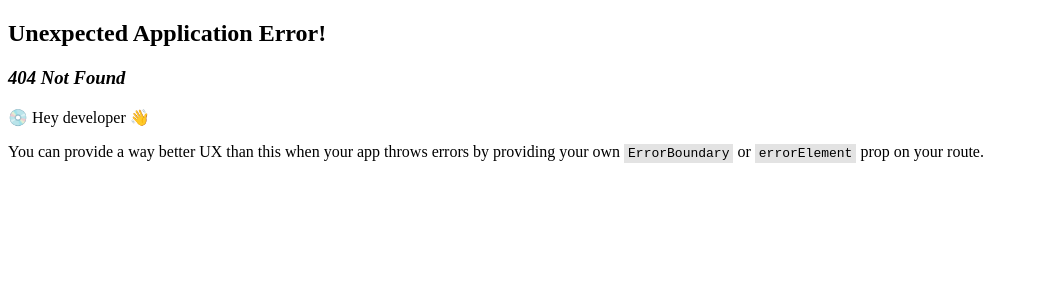
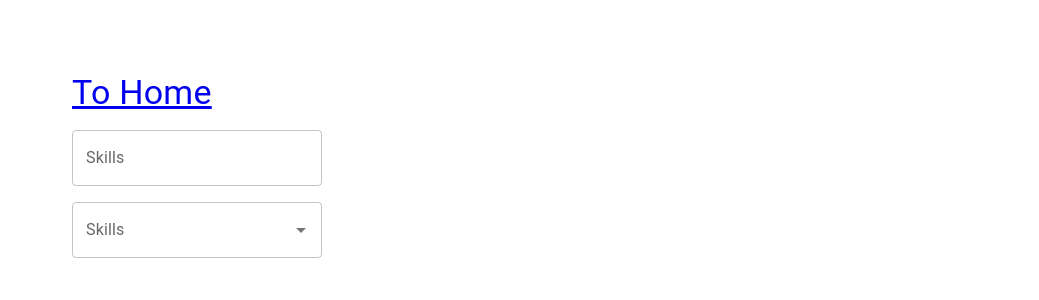
Before and after one commit to DonOhhhh/React-MUI-Tutorials, a React (Vite) app: page /autocomplete in a window 1280 px wide. Before the commit this address had no page. Shown: the top 300 px of the page, without its empty margins (0-1039 px from the left). Built offline with nearby package versions, Linux system fonts and the light colour scheme.

Commit message:
feat : Autocomplete

```diff
--- a/src/components/Links.tsx
+++ b/src/components/Links.tsx
@@ -11,6 +11,7 @@
         { link: "/checkbox", text: "Checkbox" },
         { link: "/switch", text: "Switch" },
         { link: "/rating", text: "Rating" },
+        { link: "/autocomplete", text: "Autocomplete" },
     ];
 
     return (
--- /dev/null
+++ b/src/components/MuiAutocomplete.tsx
@@ -0,0 +1,44 @@
+import { Autocomplete, Stack, TextField } from "@mui/material";
+import { useState } from "react";
+
+type Skill = {
+    id: number;
+    label: string;
+};
+const skills = ["HTML", "CSS", "JavaScript", "TypeScript", "React"];
+const skillsOptions = skills.map((skill, index) => ({
+    id: index + 1,
+    label: skill,
+}));
+
+export const MuiAutocomplete = () => {
+    const [value, setValue] = useState<string | null>(null);
+    const [skill, setSkill] = useState<Skill | null>(null);
+    console.log({ value });
+    console.log({ skill });
+    return (
+        <Stack spacing={2} width={"250px"}>
+            <Autocomplete
+                options={skills}
+                renderInput={(params) => (
+                    <TextField {...params} label="Skills" />
+                )}
+                value={value}
+                onChange={(_event: any, newValue: string | null) =>
+                    setValue(newValue)
+                }
+                freeSolo
+            />
+            <Autocomplete
+                options={skillsOptions}
+                renderInput={(params) => (
+                    <TextField {...params} label="Skills" />
+                )}
+                value={skill}
+                onChange={(_event: any, newValue: Skill | null) =>
+                    setSkill(newValue)
+                }
+            />
+        </Stack>
+    );
+};
--- a/src/main.tsx
+++ b/src/main.tsx
@@ -10,6 +10,7 @@
 import { Links } from "./components/Links.tsx";
 import { MuiSwitch } from "./components/MuiSwitch.tsx";
 import { MuiRating } from "./components/MuiRating.tsx";
+import { MuiAutocomplete } from "./components/MuiAutocomplete.tsx";
 
 const router = createBrowserRouter([
     {
@@ -52,6 +53,10 @@
                 path: "/rating",
                 element: <MuiRating />,
             },
+            {
+                path: "/autocomplete",
+                element: <MuiAutocomplete />,
+            },
         ],
     },
 ]);
```
